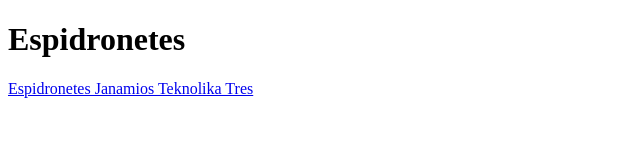
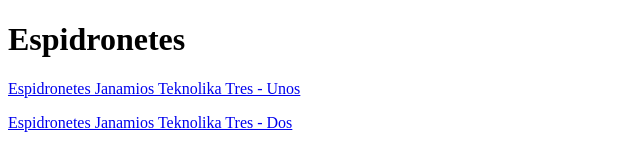
Before and after one commit to EmmaMcCarthy-401/FDD, a plain HTML site: page Espidronetes.html in a window 1280 px wide. Shown: the whole page, without its empty margins (0-640 px from the left). Drawn offline with Linux system fonts and the light colour scheme.

Commit message:
kommit unos

```diff
--- a/Espidronetes.html
+++ b/Espidronetes.html
@@ -7,6 +7,7 @@
 </head>
 <body>
     <h1>Espidronetes</h1>
-    <p><a href="Espidronetes.zip">Espidronetes Janamios Teknolika Tres</a></p>
+    <p><a href="Espidronetes.zip">Espidronetes Janamios Teknolika Tres - Unos</a></p>
+    <p><a href="WDT3_Prs_NoCSS.zip">Espidronetes Janamios Teknolika Tres - Dos</a></p>
 </body>
 </html>
```
Also changed, not shown: 1 other file.
